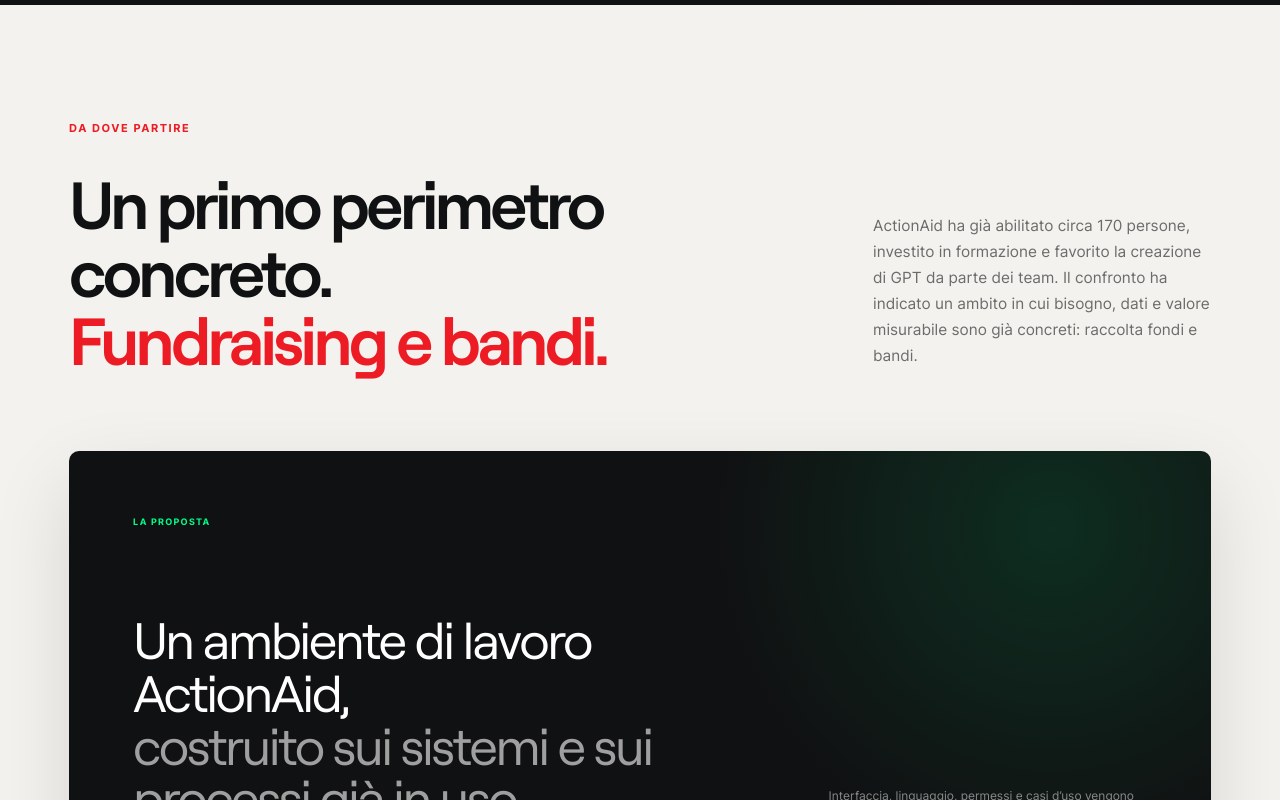
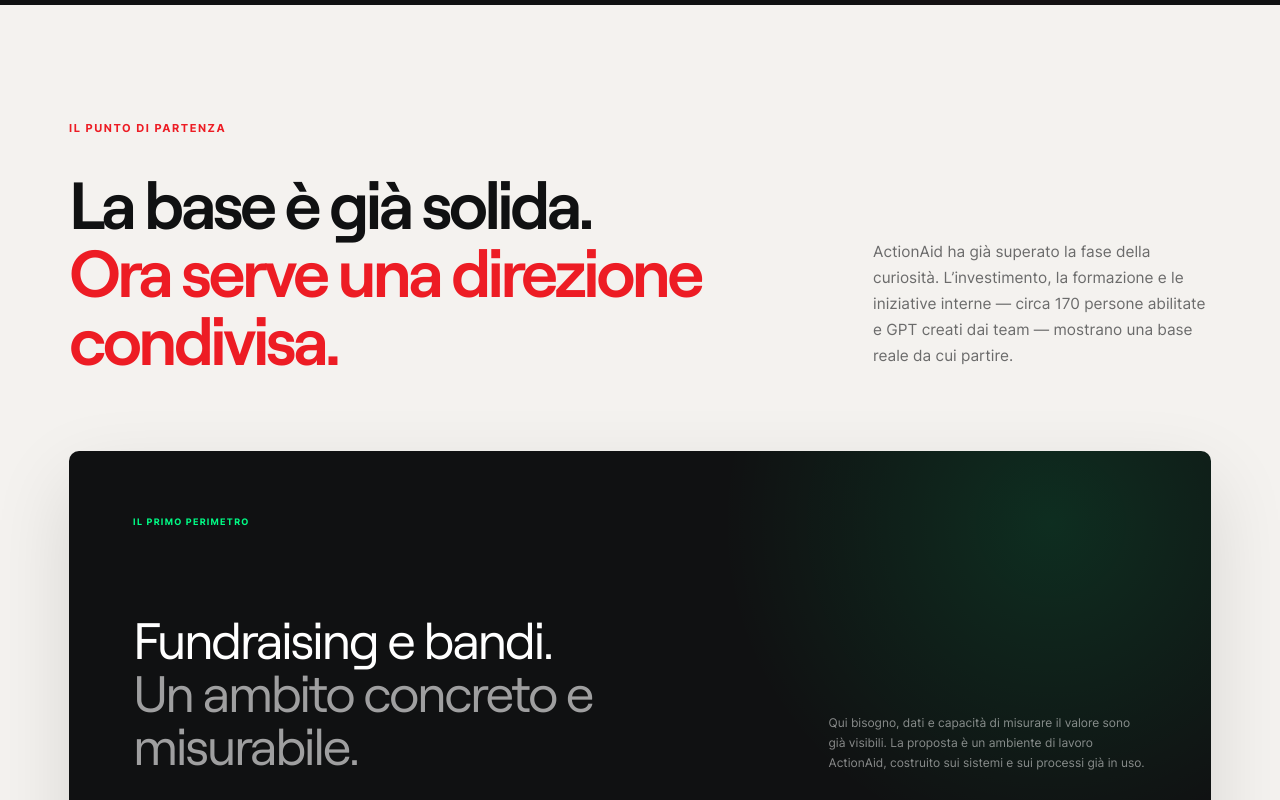
Before and after one commit to marieamadei/streetbeat-actionaid-funding-intelligence, a Next.js app: page / in a window 1280 px wide. Shown: the part 1260-2060 px from the top of the page. Built offline with nearby package versions, Linux system fonts and the light colour scheme.

Commit message:
Strengthen ActionAid point of departure

```diff
--- a/app/page.tsx
+++ b/app/page.tsx
@@ -198,22 +198,21 @@
       </section>
 
       <section className="section scope-section" id="visione">
-        <div className="section-kicker">DA DOVE PARTIRE</div>
+        <div className="section-kicker">IL PUNTO DI PARTENZA</div>
         <div className="split-heading">
-          <h2>Un primo perimetro concreto.<br /><em>Fundraising e bandi.</em></h2>
+          <h2>La base è già solida.<br /><em>Ora serve una direzione condivisa.</em></h2>
           <p>
-            ActionAid ha già abilitato circa 170 persone, investito in formazione e
-            favorito la creazione di GPT da parte dei team. Il confronto ha indicato
-            un ambito in cui bisogno, dati e valore misurabile sono già concreti:
-            raccolta fondi e bandi.
+            ActionAid ha già superato la fase della curiosità. L’investimento, la
+            formazione e le iniziative interne — circa 170 persone abilitate e GPT
+            creati dai team — mostrano una base reale da cui partire.
           </p>
         </div>
 
         <div className="scope-framework">
           <div className="scope-intro">
-            <span>LA PROPOSTA</span>
-            <h3>Un ambiente di lavoro ActionAid,<br /><em>costruito sui sistemi e sui processi già in uso.</em></h3>
-            <p>Interfaccia, linguaggio, permessi e casi d’uso vengono definiti con i team e diventano quelli dell’organizzazione.</p>
+            <span>IL PRIMO PERIMETRO</span>
+            <h3>Fundraising e bandi.<br /><em>Un ambito concreto e misurabile.</em></h3>
+            <p>Qui bisogno, dati e capacità di misurare il valore sono già visibili. La proposta è un ambiente di lavoro ActionAid, costruito sui sistemi e sui processi già in uso.</p>
           </div>
           <div className="scope-cards">
             <article><span>01</span><h4>Osserva</h4><p>Incrocia opportunità, segnali dal CRM, storico, evidenze e scadenze.</p></article>
```
Also changed, not shown: 1 other file (tests, documents, lock files or other folders).
